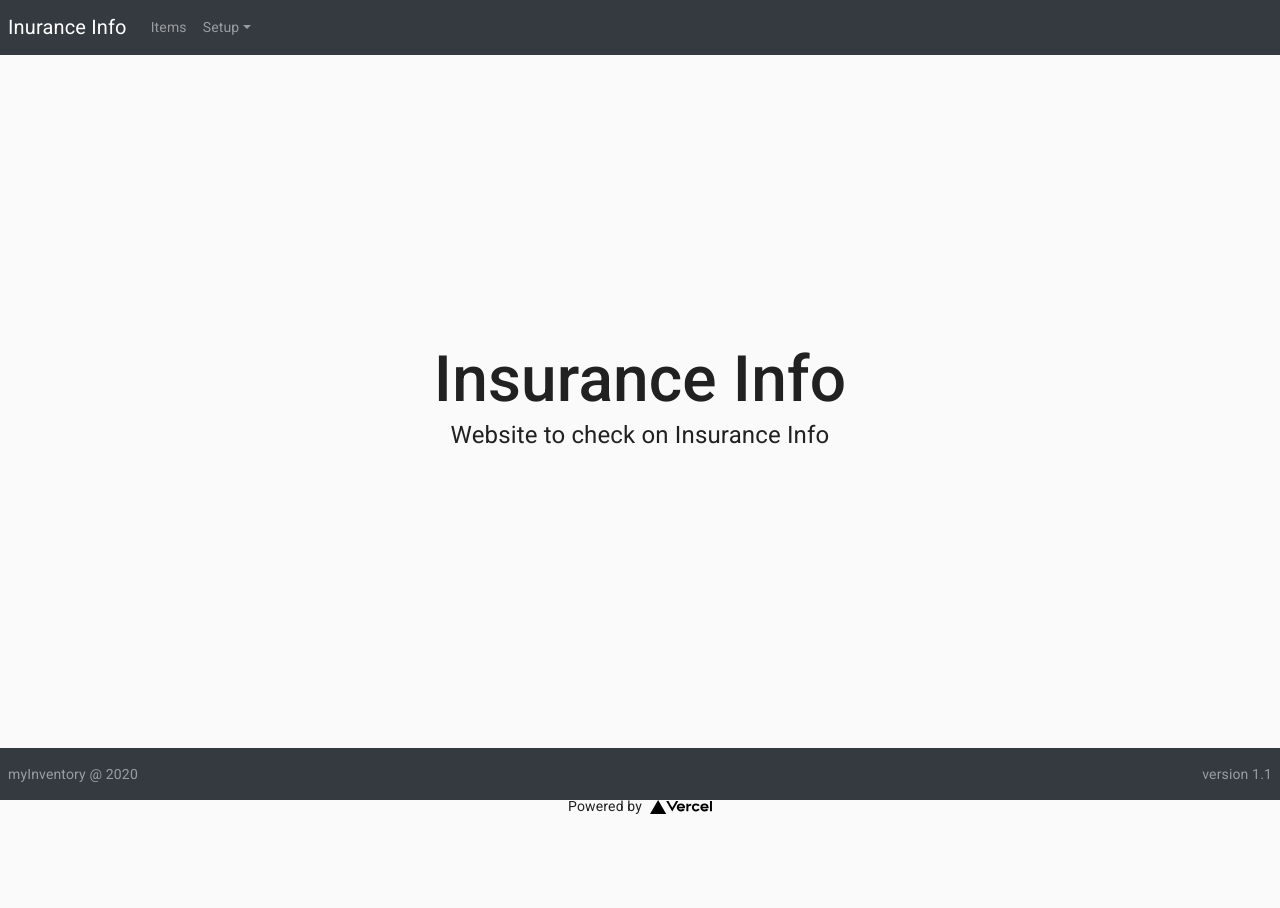
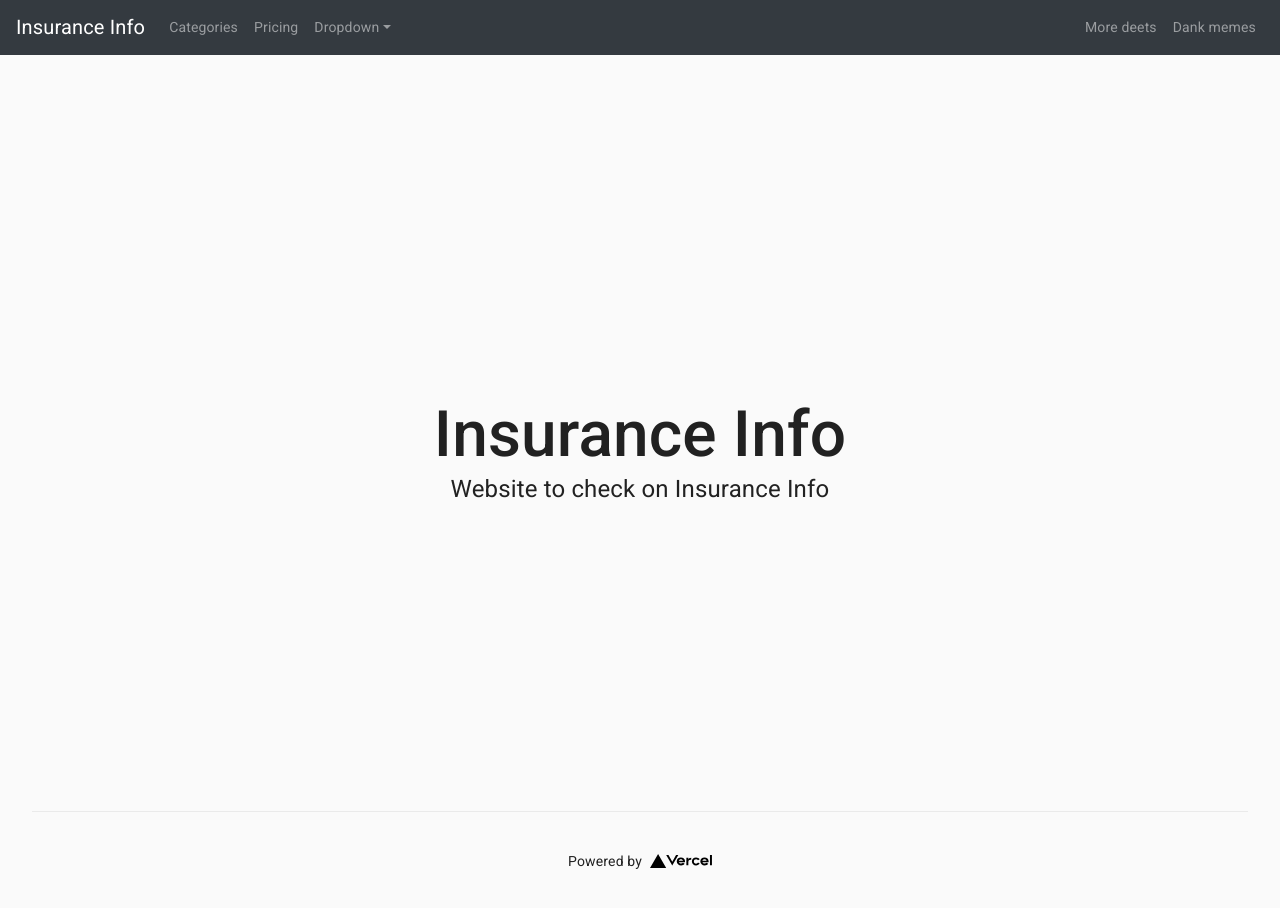
Before and after one commit to B2Hacker/InsuranceInv, a Next.js app: page / in a window 1280 px wide. Shown: the top 908 px of the page. Built offline with nearby package versions, Linux system fonts and the light colour scheme.

Commit message:
13th: Checking NavBar and using Nacho's components

```diff
--- a/components/NavBar.js
+++ b/components/NavBar.js
@@ -31,81 +31,27 @@
 
     return (
         <>
-
             <div className={classes.rootAppBar}>
-                <Navbar fixed="top" expanded={expanded} collapseOnSelect expand="md" bg="dark" variant="dark" className="pl-2 pr-2">
-                    <Navbar.Brand href="/">Inurance Info</Navbar.Brand>
-                    <>
-                        <Navbar.Toggle aria-controls="responsive-navbar-nav" onClick={() => setExpanded(expanded ? false : true)} />
+                <Navbar collapseOnSelect expanded={expanded} expand="md" bg="dark" variant="dark">
+                    <Navbar.Brand href="/">Insurance Info</Navbar.Brand>
+                    <Navbar.Toggle aria-controls="responsive-navbar-nav" onClick={() => setExpanded(expanded ? false : true)}/>
                     <Navbar.Collapse id="responsive-navbar-nav">
                         <Nav className="mr-auto" onClick={toggleMenuExpanded}>
-                                <Link href="/items"><a className="nav-link">Items</a></Link>
-                                <NavDropdown title="Setup" id="basic-nav-dropdown" show={expanded || menuExpanded}>
-
-                                    <Link href="/categories">
-                                        <NavDropdown.Item href="/categories">
-                                            Categories
-                      </NavDropdown.Item>
-                                    </Link>
-
-                                    <Link href="/conditions">
-                                        <NavDropdown.Item href="/conditions">
-                                            Conditions
-                      </NavDropdown.Item>
-                                    </Link>
-
+                            <Nav.Link href="/categories">Categories</Nav.Link>
+                            <Nav.Link href="#pricing">Pricing</Nav.Link>
+                            <NavDropdown title="Dropdown" id="collasible-nav-dropdown">
+                                <NavDropdown.Item href="#action/3.1">Action</NavDropdown.Item>
+                                <NavDropdown.Item href="#action/3.2">Another action</NavDropdown.Item>
+                                <NavDropdown.Item href="#action/3.3">Something</NavDropdown.Item>
                                 <NavDropdown.Divider />
-
-                                    <Link href="/locations">
-                                        <NavDropdown.Item href="/locations">
-                                            Locations
-                      </NavDropdown.Item>
-                                    </Link>
-
-                                    <Link href="/rooms">
-                                        <NavDropdown.Item href="/rooms">
-                                            Rooms
-                      </NavDropdown.Item>
-                                    </Link>
-
-                                    <NavDropdown.Divider />
-
-                                    <Link href="/contacts">
-                                        <NavDropdown.Item href="/contacts">
-                                            Contacts
-                      </NavDropdown.Item>
-                                    </Link>
-
-                                    <Link href="/companies">
-                                        <NavDropdown.Item href="/companies">
-                                            Companies
-                      </NavDropdown.Item>
-                                    </Link>
-
-                                    <NavDropdown.Divider />
-
-                                    <Link href="/contracts">
-                                        <NavDropdown.Item href="/contracts">
-                                            Contracts
-                      </NavDropdown.Item>
-                                    </Link>
-
-                                    <Link href="/policies">
-                                        <NavDropdown.Item href="/policies">
-                                            Policies
-                      </NavDropdown.Item>
-                                    </Link>
-
+                                <NavDropdown.Item href="#action/3.4">Separated link</NavDropdown.Item>
                             </NavDropdown>
                         </Nav>
+                        <Nav>
+                            <Nav.Link href="#deets">More deets</Nav.Link>
+                            <Nav.Link eventKey={2} href="#memes">Dank memes</Nav.Link>
+                        </Nav>
                     </Navbar.Collapse>
-                    </>
-                </Navbar>
-
-                {/* FOOTER */}
-                <Navbar fixed="bottom" bg="dark" variant="dark" className="pl-2 pr-2 justify-content-between">
-                    <Navbar.Text>myInventory @ 2020</Navbar.Text>
-                    <Navbar.Text>version 1.1</Navbar.Text>
                 </Navbar>
             </div>
         </>
```
Lines whose indentation alone changed are shown as unchanged.
